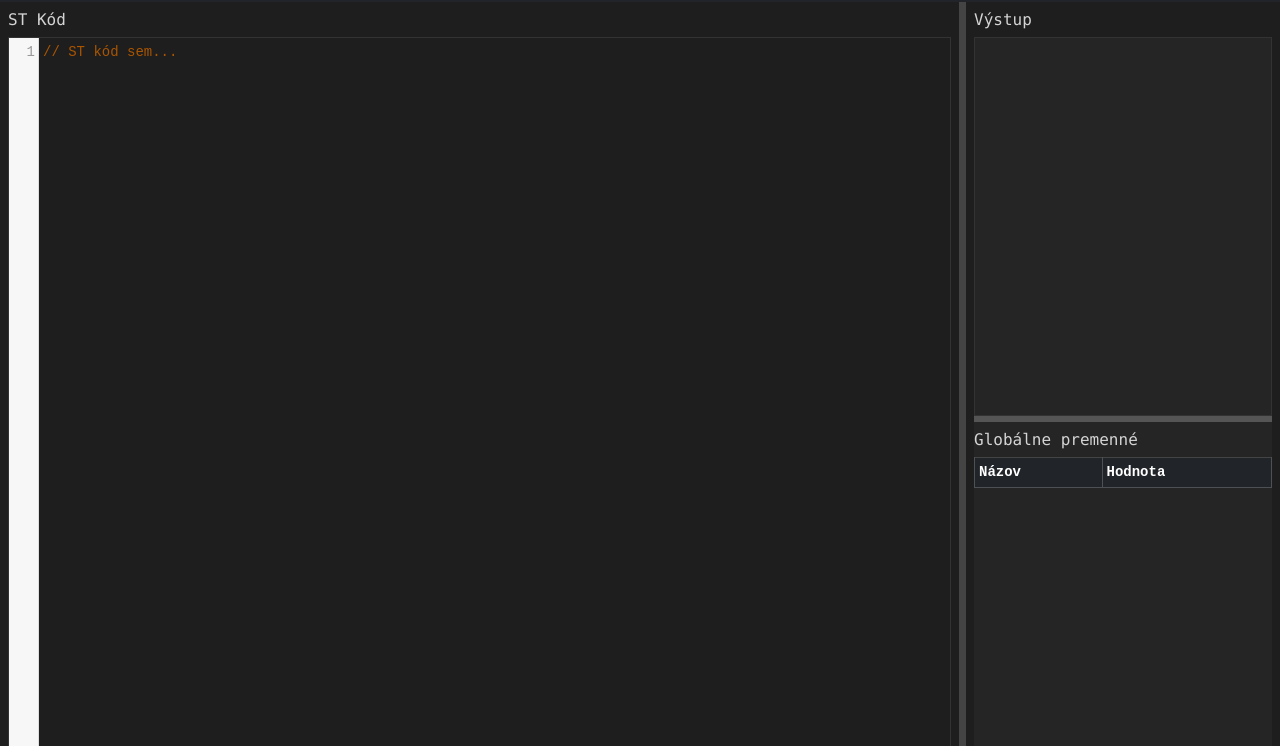
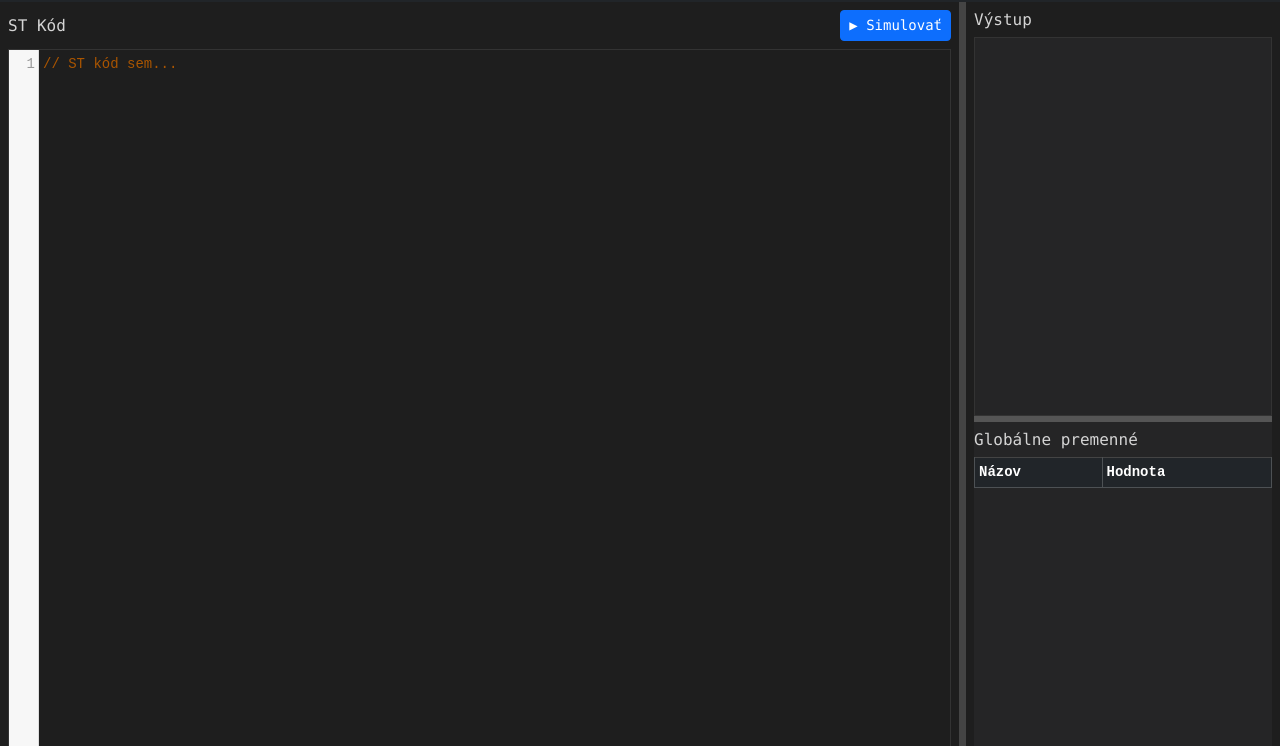
Before and after one commit to FilipMajchrak/Bakalarka-3.1, a plain HTML site: page index.html in a window 1280 px wide. Shown: the part 54-800 px from the top of the page. Drawn offline with nearby package versions, Linux system fonts and the light colour scheme.

Commit message:
presunute tlačidlo simulovať

```diff
--- a/index.html
+++ b/index.html
@@ -33,9 +33,12 @@
 
   <div class="split-container">
     <div class="panel left-panel">
-      <h6>ST Kód</h6>
+      <div class="d-flex justify-content-between align-items-center mb-2">
+        <h6 class="mb-0">ST Kód</h6>
+        <button id="run" class="btn btn-sm btn-primary">▶ Simulovať</button>
+      </div>
+
       <textarea id="editor">// ST kód sem...</textarea>
-      <button id="run" class="btn btn-sm btn-primary mt-2">▶ Spustiť</button>
     </div>
 
     <div id="h-resizer" data-resize="x"></div>
```
